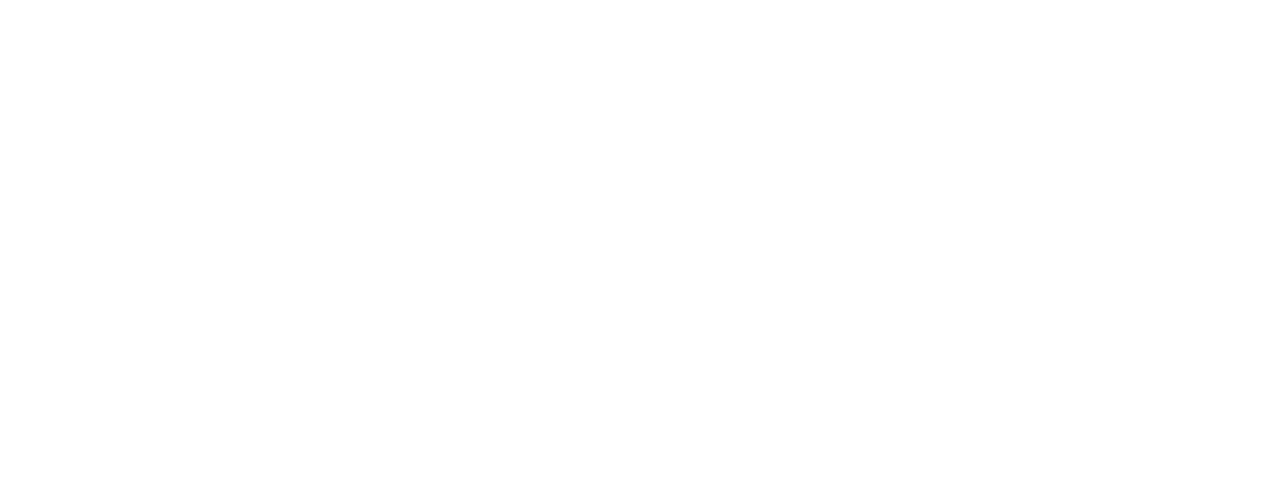
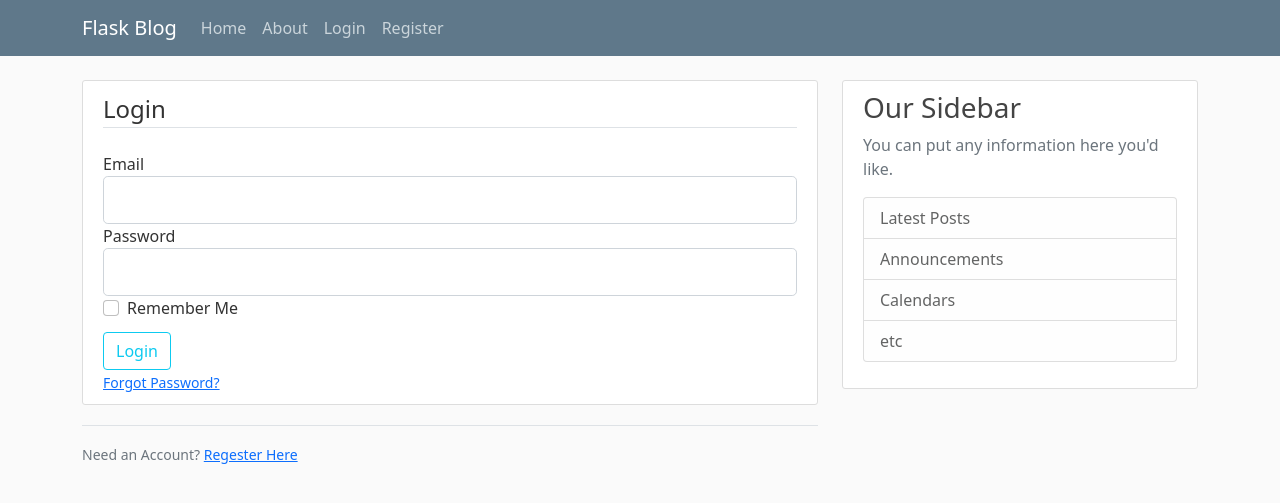
Before and after one commit to Jamflynt/Python_Flask_Web_App, a Flask app: page /login in a window 1280 px wide. Before the commit the part shown is empty. Shown: the top 503 px of the page. Run offline with Flask 2, Linux system fonts and the light colour scheme.

Commit message:
Finished Register and login page. Added user feedback to incorrect login and register

```diff
--- a/main.py
+++ b/main.py
@@ -56,9 +56,16 @@ def register():
     return render_template('register.html', title='Register', form=form)
 
 
-@app.route('/login')
+@app.route('/login', methods=['GET', 'POST'])
 def login():
     form = LoginForm()
+    if form.validate_on_submit():
+        # Test to see if login is successful or no, functionality not complete
+        if form.email.data == 'admin@blog.com' and form.password.data == 'password':
+            flash('You have been logged in!', 'success')
+            return redirect(url_for('hello'))
+        else:
+            flash('Login Unsuccessful. Please check username and password', 'danger')
     return render_template('login.html', title='Login', form=form)
 
 # This is only true if we run this script directly, if we run this with Python itself
--- a/templates/layout.html
+++ b/templates/layout.html
@@ -25,13 +25,13 @@
       </button>
       <div class="collapse navbar-collapse" id="navbarToggle">
         <div class="navbar-nav mr-auto">
-          <a class="nav-item nav-link" href="/">Home</a>
-          <a class="nav-item nav-link" href="/about">About</a>
+          <a class="nav-item nav-link" href="{{ url_for('hello') }}">Home</a>
+          <a class="nav-item nav-link" href="{{ url_for('about')}}">About</a>
         </div>
         <!-- Navbar Right Side -->
         <div class="navbar-nav">
-          <a class="nav-item nav-link" href="/login">Login</a>
-          <a class="nav-item nav-link" href="/register">Register</a>
+          <a class="nav-item nav-link" href="{{ url_for('login')}}">Login</a>
+          <a class="nav-item nav-link" href="{{ url_for('register')}}">Register</a>
         </div>
       </div>
     </div>
--- a/templates/login.html
+++ b/templates/login.html
@@ -0,0 +1,53 @@
+{% extends "layout.html" %}
+{% block content %}
+    <div class="content-section">
+        <form method="POST" action="">
+            {{ form.hidden_tag() }}
+            <feildset class="form-group">
+                <legend class="border-bottom mb-4">Login</legend>
+                <div class="form-group">
+                    {{ form.email.label(class="form-control-label") }}
+                    {% if form.email.errors %}
+                        {{ form.email(class="form-control form-control-lg is-invalid") }}
+                    <div class="invalid-feedback">
+                        {% for error in form.email.errors %}
+                            <span>{{error}}</span>
+                        {% endfor %}
+                    </div>
+                    {% else %}
+                        {{ form.email(class="form-control form-control-lg") }}
+                    {% endif %}
+                </div>
+                <div class="form-group">
+                    {{ form.password.label(class="form-control-label") }}
+
+                    {% if form.password.errors %}
+                        {{ form.password(class="form-control form-control-lg is-invalid") }}
+                    <div class="invalid-feedback">
+                        {% for error in form.password.errors %}
+                            <span>{{error}}</span>
+                        {% endfor %}
+                    </div>
+                    {% else %}
+                        {{ form.password(class="form-control form-control-lg") }}
+                    {% endif %}
+                </div>
+                <div class="form-check">
+                    {{ form.remember(class="form-check-input") }}
+                    {{ form.remember.label(class="form-check-label") }}
+                </div>
+            </feildset>
+                <div class="form-group">
+                    {{ form.submit(class="btn btn-outline-info")}}
+                </div>
+            <small class="text-muted ml-2">
+                <a href="#">Forgot Password?</a>
+            </small>
+        </form>
+    </div>
+    <div class="border-top pt-3">
+        <small class="text-muted">
+            Need an Account? <a class="ml-2" href="{{url_for('login')}}">Regester Here</a>
+        </small>
+    </div>
+{% endblock content %}
```
Also changed, not shown: templates/register.html (+46 -4 lines).
